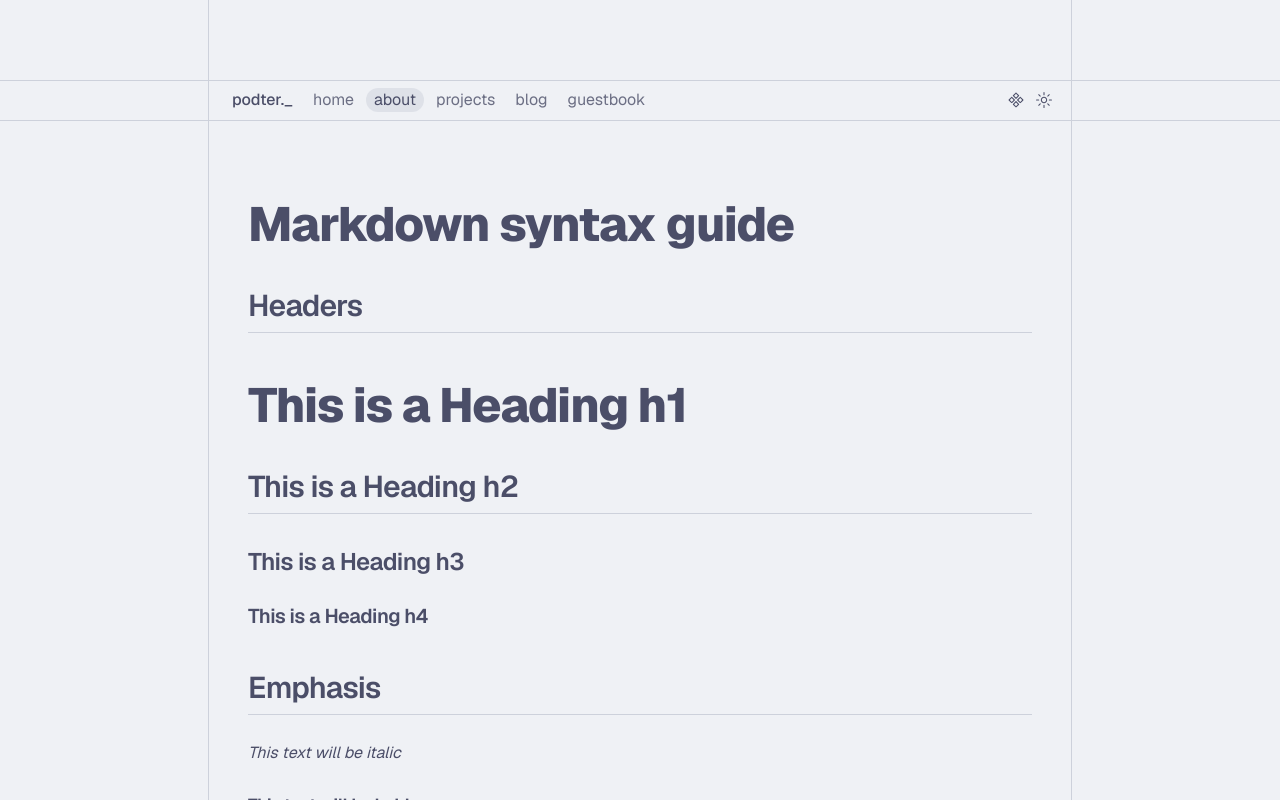
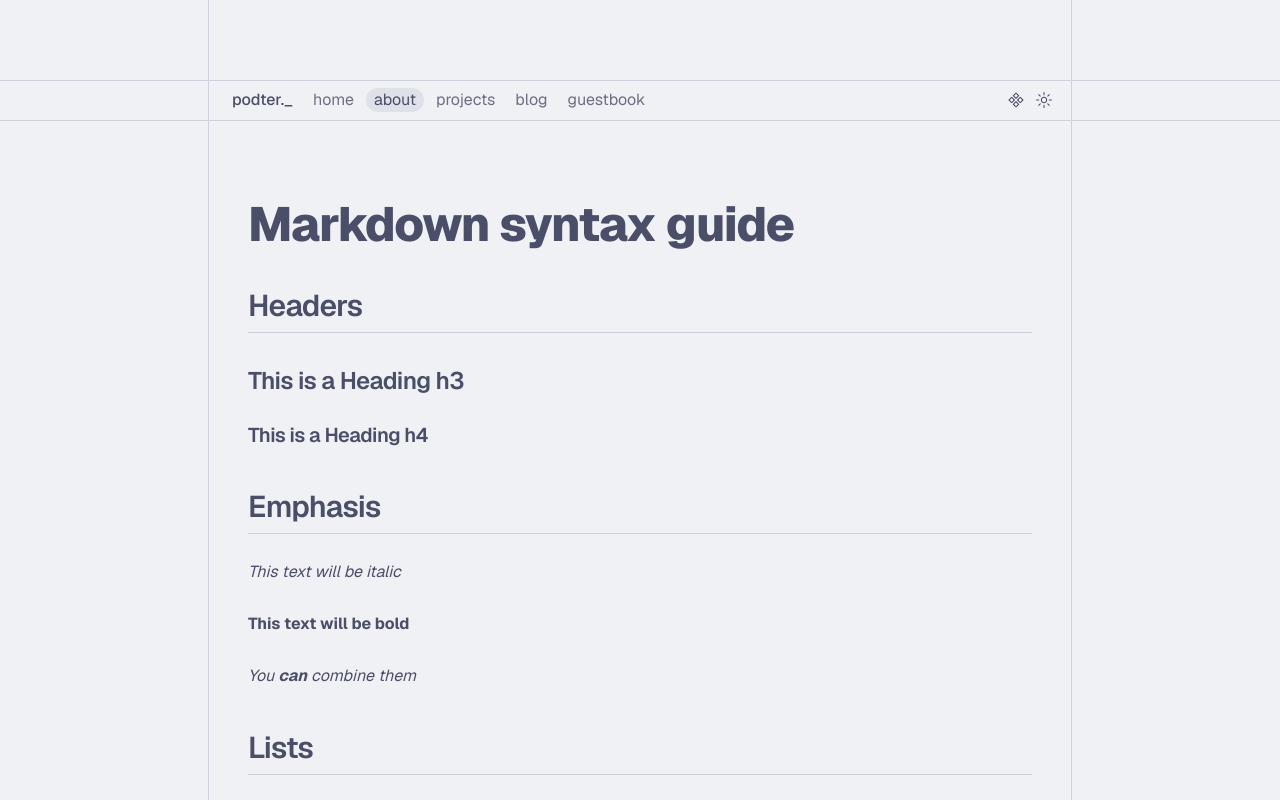
Before and after one commit to Podter/podter-website-old, a Next.js app: page /about in a window 1280 px wide. Shown: the top 800 px of the page. Built offline with nearby package versions, Linux system fonts and the light colour scheme.

Commit message:
Update about.mdx

```diff
--- a/app/about/about.mdx
+++ b/app/about/about.mdx
@@ -1,10 +1,6 @@
 # Markdown syntax guide
 
 ## Headers
-
-# This is a Heading h1
-
-## This is a Heading h2
 
 ### This is a Heading h3
 
```
